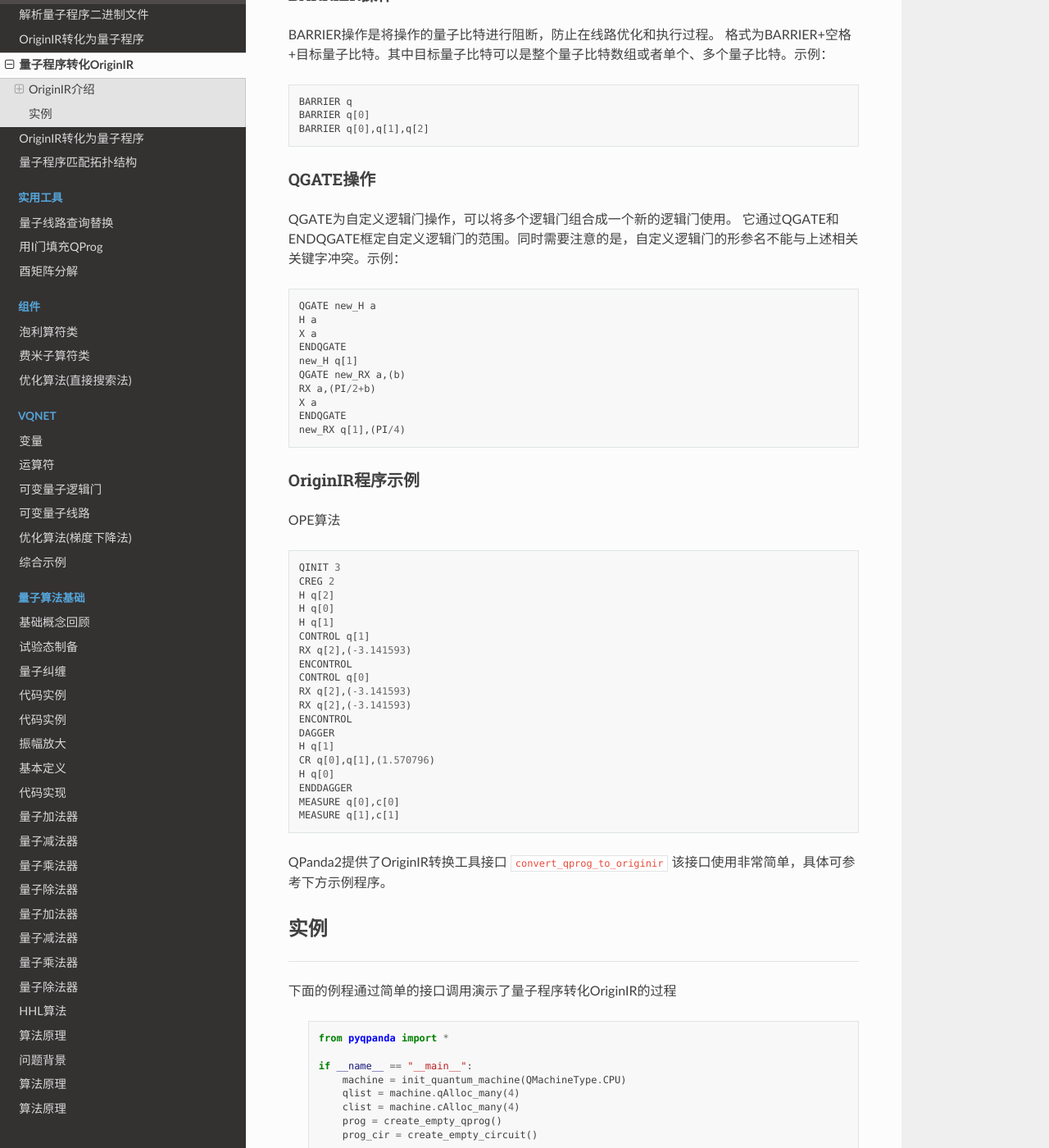
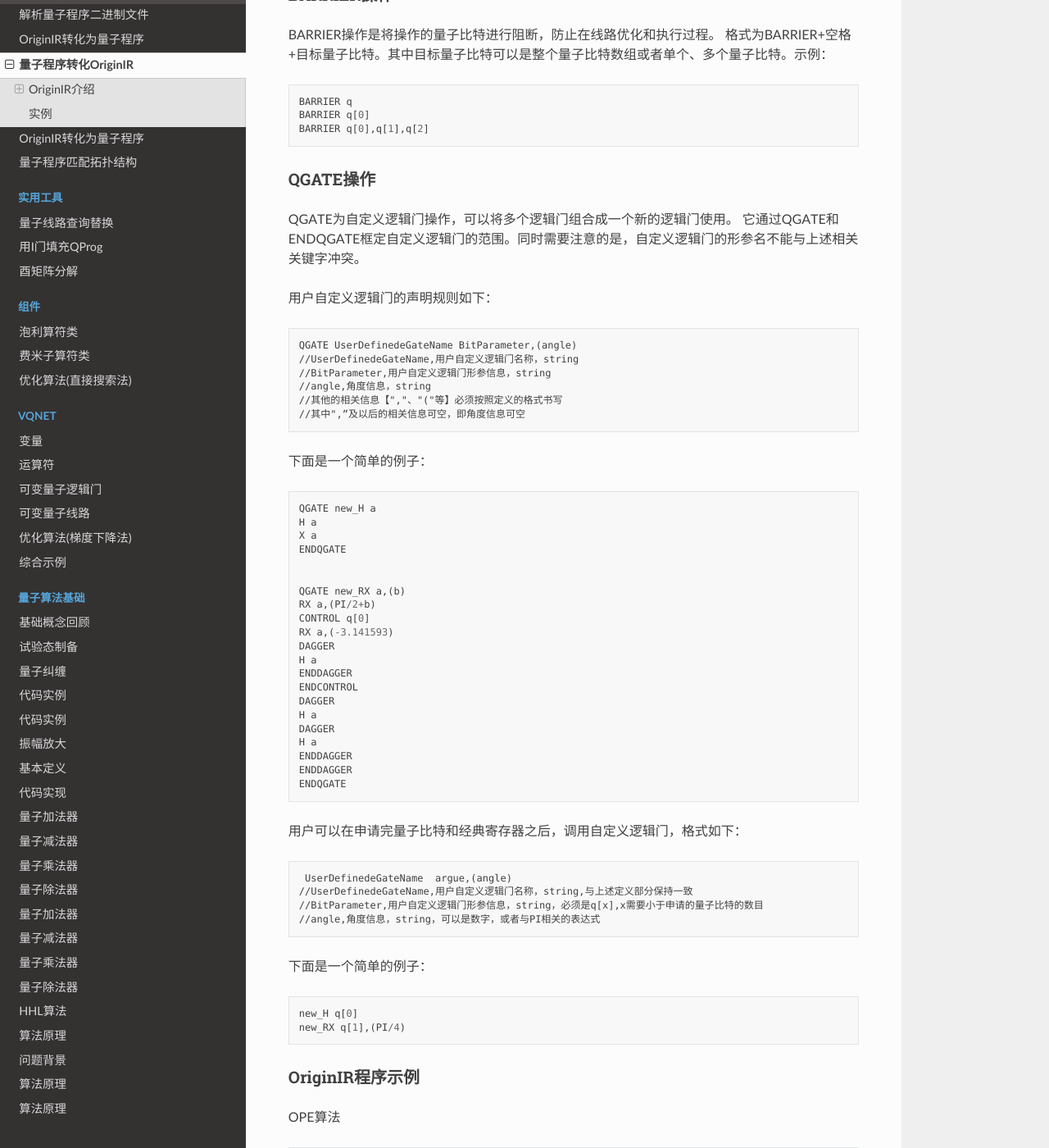
Before and after one commit to OriginQ/pyQPanda-Toturial, a Sphinx documentation site: the page built from source/QProgToOriginIR.rst, in a window 1280 px wide and 1400 px high, scrolled down 4957 px. Shown: the whole window at 82% size. Built offline with Sphinx 7.4.7 and the Read the Docs theme 2.0.0, drawn with Linux system fonts in a browser that asks for light colours; pages that are not in the unit, such as notebooks, are missing from menus.

Commit message:
Update QProgToOriginIR.rst

```diff
--- a/source/QProgToOriginIR.rst
+++ b/source/QProgToOriginIR.rst
@@ -230,20 +230,55 @@ BARRIER操作是将操作的量子比特进行阻断，防止在线路优化和
 
 QGATE操作
 :::::::::::
+
 QGATE为自定义逻辑门操作，可以将多个逻辑门组合成一个新的逻辑门使用。
-它通过QGATE和ENDQGATE框定自定义逻辑门的范围。同时需要注意的是，自定义逻辑门的形参名不能与上述相关关键字冲突。示例：
+它通过QGATE和ENDQGATE框定自定义逻辑门的范围。同时需要注意的是，自定义逻辑门的形参名不能与上述相关关键字冲突。
+
+用户自定义逻辑门的声明规则如下：
+::
+    QGATE UserDefinedeGateName BitParameter,(angle)
+    //UserDefinedeGateName,用户自定义逻辑门名称，string
+    //BitParameter,用户自定义逻辑门形参信息，string
+    //angle,角度信息，string
+    //其他的相关信息【","、"("等】必须按照定义的格式书写
+    //其中",”及以后的相关信息可空，即角度信息可空
+
+下面是一个简单的例子：
 ::
     QGATE new_H a
     H a
     X a
     ENDQGATE
-    new_H q[1]
+
+
     QGATE new_RX a,(b)
     RX a,(PI/2+b)
-    X a
+    CONTROL q[0]
+    RX a,(-3.141593)
+    DAGGER
+    H a
+    ENDDAGGER
+    ENDCONTROL
+    DAGGER
+    H a
+    DAGGER
+    H a
+    ENDDAGGER
+    ENDDAGGER
     ENDQGATE
+
+
+用户可以在申请完量子比特和经典寄存器之后，调用自定义逻辑门，格式如下：
+::
+     UserDefinedeGateName  argue,(angle)
+    //UserDefinedeGateName,用户自定义逻辑门名称，string,与上述定义部分保持一致
+    //BitParameter,用户自定义逻辑门形参信息，string，必须是q[x],x需要小于申请的量子比特的数目
+    //angle,角度信息，string，可以是数字，或者与PI相关的表达式
+
+下面是一个简单的例子：
+::
+    new_H q[0]
     new_RX q[1],(PI/4)
-
 
 OriginIR程序示例
 :::::::::::::::
```
